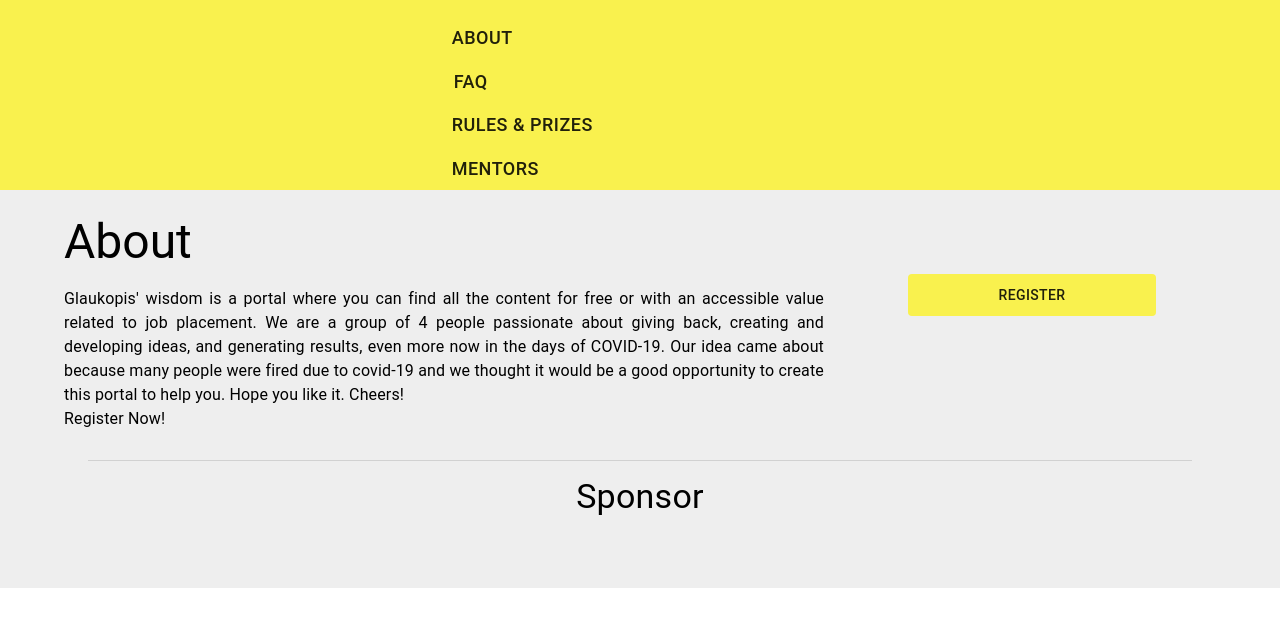
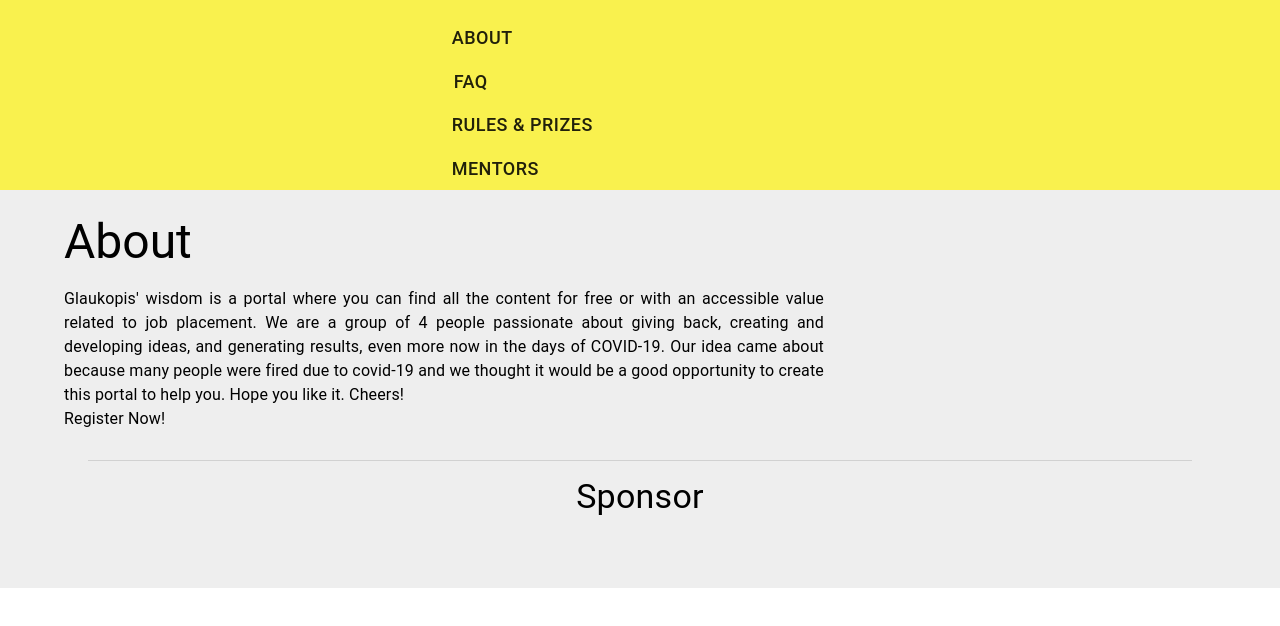
Before and after one commit to cfpcarla/glaukopis-website, a React (Create React App) app in the folder my-app/: page / in a window 1280 px wide. Shown: the top 626 px of the page. Built offline with nearby package versions, Linux system fonts and the light colour scheme.

Commit message:
Changed About for another file

```diff
--- /dev/null
+++ b/my-app/src/About.js
@@ -0,0 +1,42 @@
+import React, { useState } from "react";
+import {
+  Box,
+  Button,
+  Card,
+  CardActions,
+  CardActionArea,
+  CardContent,
+  CardMedia,
+  Divider,
+  Grid,
+  makeStyles,
+  Typography,
+  AppBar,
+  Toolbar,
+} from "@material-ui/core";
+
+const About = () => {
+  return (
+    <Grid container spacing={3}>
+      <Grid item xs={12} sm={12} md={8} lg={8}>
+        <Typography variant="h3" component="h1" gutterBottom>
+          About
+        </Typography>
+        <Typography variant="body1" align="justify" gutterBottom>
+          Glaukopis' wisdom is a portal where you can find all the content for
+          free or with an accessible value related to job placement. We are a
+          group of 4 people passionate about giving back, creating and
+          developing ideas, and generating results, even more now in the days of
+          COVID-19. Our idea came about because many people were fired due to
+          covid-19 and we thought it would be a good opportunity to create this
+          portal to help you. Hope you like it. Cheers!
+          <br></br>
+          Register Now!
+        </Typography>
+      </Grid>
+      <Grid item xs={12} sm={12} md={4} ld={4}></Grid>
+    </Grid>
+  );
+};
+
+export default About;
--- a/my-app/src/home.jsx
+++ b/my-app/src/home.jsx
@@ -14,6 +14,7 @@ import {
   AppBar,
   Toolbar,
 } from "@material-ui/core";
+import About from "../src/About";
 
 const ABOUT = "about";
 const RULES_PRIZES = "rulesAndPrizes";
@@ -50,32 +51,6 @@ const RegisterButton = () => {
         Register
       </Button>
     </Box>
-  );
-};
-
-const About = () => {
-  return (
-    <Grid container spacing={3}>
-      <Grid item xs={12} sm={12} md={8} lg={8}>
-        <Typography variant="h3" component="h1" gutterBottom>
-          About
-        </Typography>
-        <Typography variant="body1" align="justify" gutterBottom>
-          Glaukopis' wisdom is a portal where you can find all the content for
-          free or with an accessible value related to job placement. We are a
-          group of 4 people passionate about giving back, creating and
-          developing ideas, and generating results, even more now in the days of
-          COVID-19. Our idea came about because many people were fired due to
-          covid-19 and we thought it would be a good opportunity to create this
-          portal to help you. Hope you like it. Cheers!
-          <br></br>
-          Register Now!
-        </Typography>
-      </Grid>
-      <Grid item xs={12} sm={12} md={4} ld={4}>
-        <RegisterButton />
-      </Grid>
-    </Grid>
   );
 };
 
```
